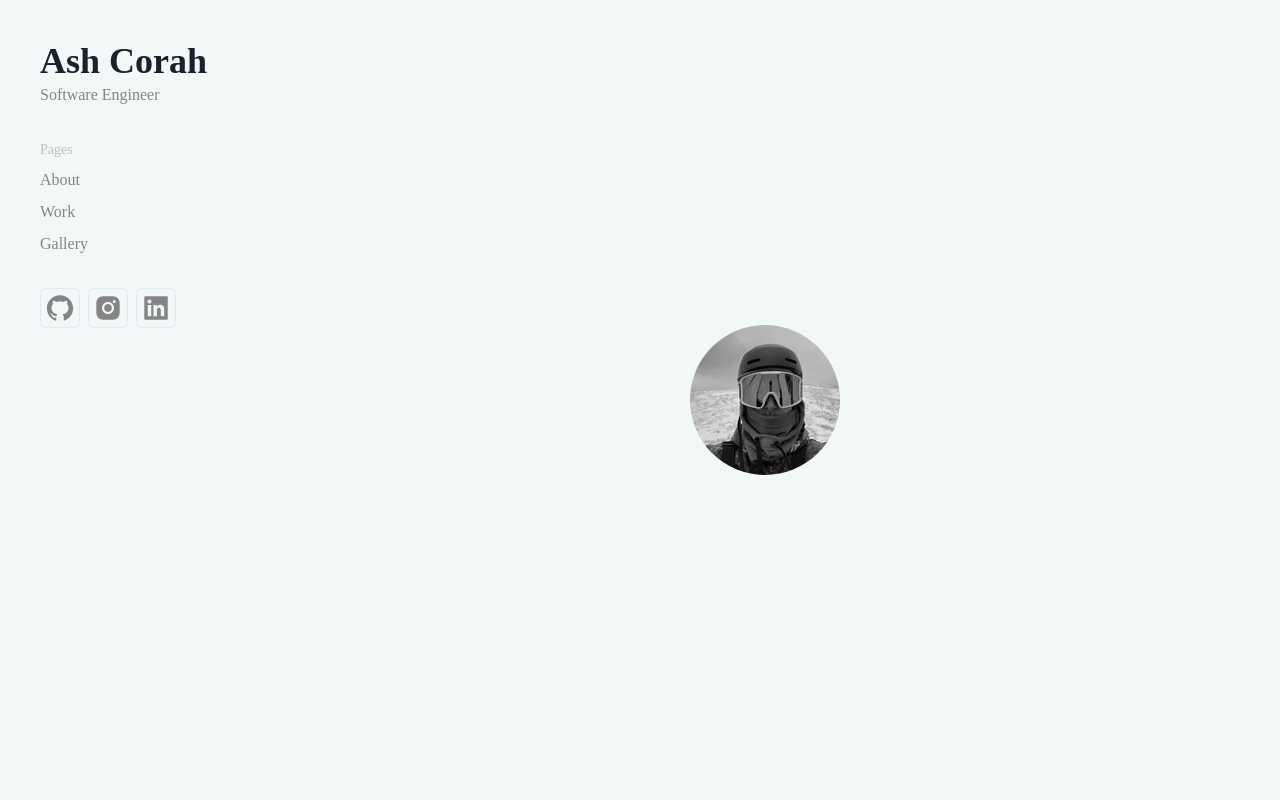
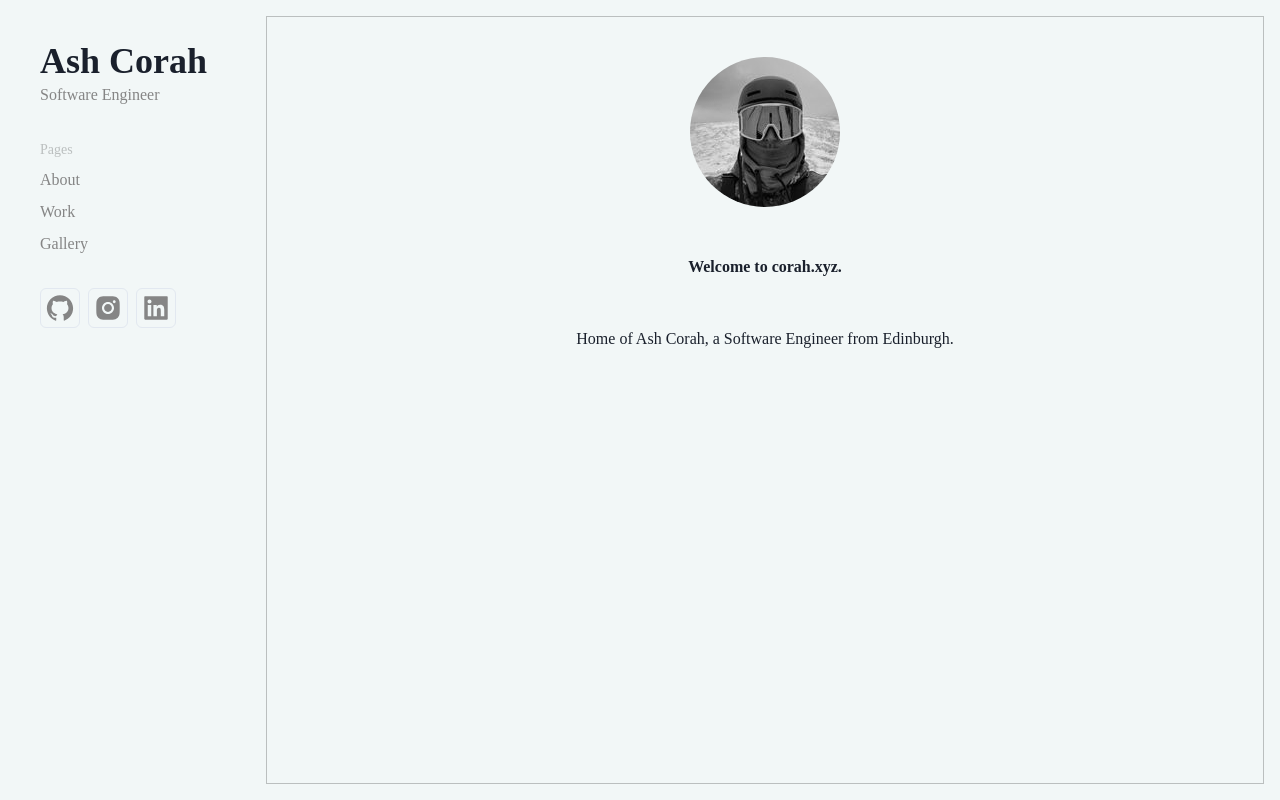
Before and after one commit to ashcorah/portfolio, a React (Create React App) app: page / in a window 1280 px wide. Built offline with nearby package versions, Linux system fonts and the light colour scheme; a web font is replaced by a local one.

Commit message:
add base home

```diff
--- a/src/app/about/index.jsx
+++ b/src/app/about/index.jsx
@@ -1,11 +1,38 @@
-import { Center, Image } from "@chakra-ui/react";
+import { Center, Image, Text, VStack, Box } from "@chakra-ui/react";
 import Ash from "../../assets/images/ash.jpg";
+import usePalette from "../../hooks/usePallette";
 
 const About = () => {
+  const colors = usePalette();
+
   return (
-    <Center h="100%">
-      <Image src={Ash} borderRadius="100%" filter="grayscale(100%)" />
-    </Center>
+    <Box w="100%" h="100%" p={4}>
+      <Box borderWidth="1px" w="100%" borderColor={colors.lightGray} h="100%">
+        <Center alignItems="flex-start" h="100%" p={10}>
+          <VStack gap={10}>
+            <Image src={Ash} borderRadius="100%" filter="grayscale(100%)" />
+            <Text fontWeight="bold" textAlign="center">
+              Welcome to corah.xyz.
+            </Text>
+            <Text fontWeight="500" textAlign="center">
+              Home of Ash Corah, a Software Engineer from Edinburgh.
+            </Text>
+            {/* <Text fontWeight="500" textAlign="center">
+              Toolkit
+            </Text>
+            <Text fontWeight="500" textAlign="center">
+              Knows his way around
+            </Text>
+            <Text fontWeight="500" textAlign="center">
+              Dabbled with
+            </Text>
+            <Text fontWeight="500" textAlign="center">
+              Enjoys
+            </Text> */}
+          </VStack>
+        </Center>
+      </Box>
+    </Box>
   );
 };
 
--- a/src/app/gallery/components/InstaFeed/index.jsx
+++ b/src/app/gallery/components/InstaFeed/index.jsx
@@ -16,7 +16,7 @@ const InstaFeed = ({ fields }) => {
   if (isLoading)
     return (
       <Center h="100%" w="100%">
-        <ClimbingBoxLoader color={colors.lavendar} />
+        <ClimbingBoxLoader color={colors.base} />
       </Center>
     );
 
```
